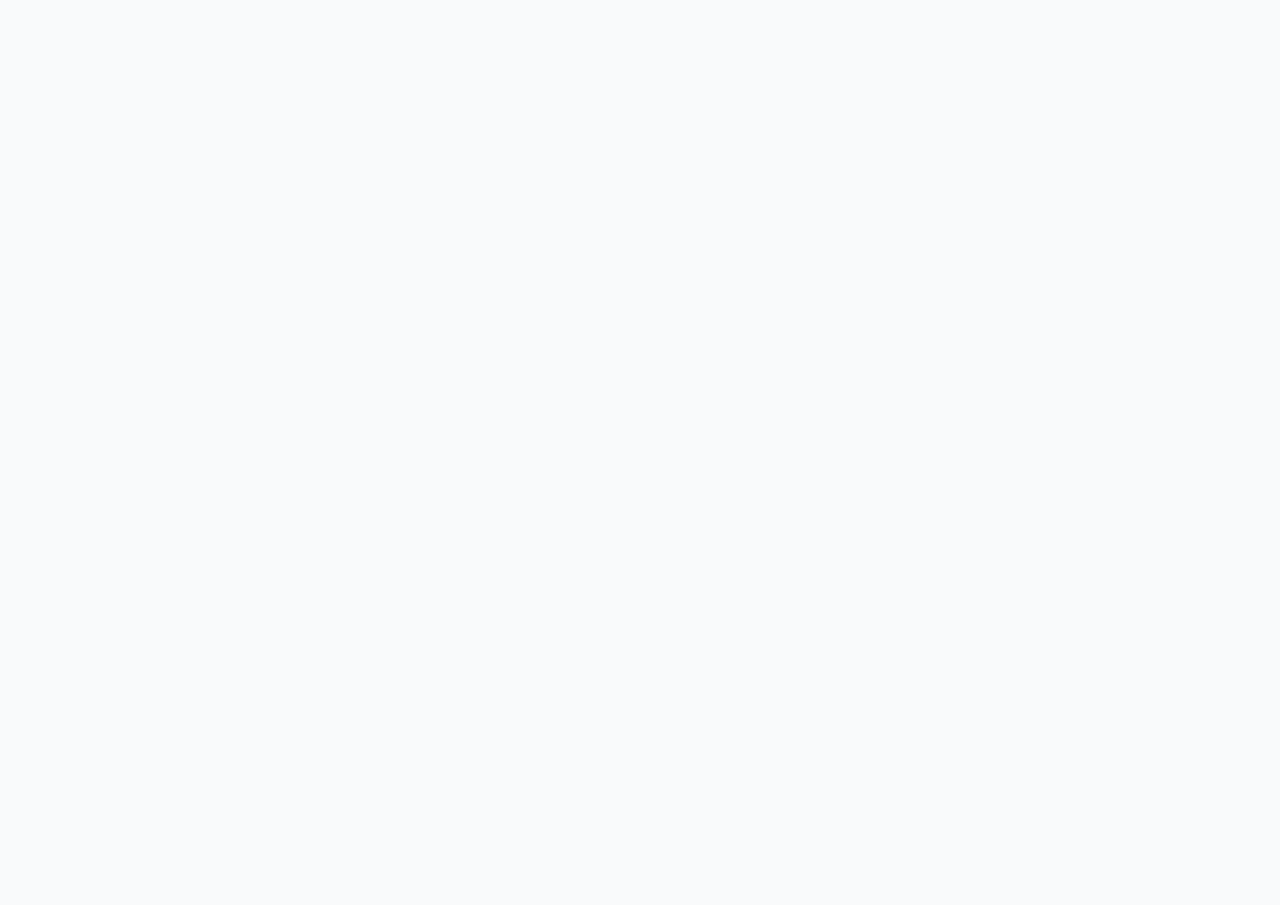
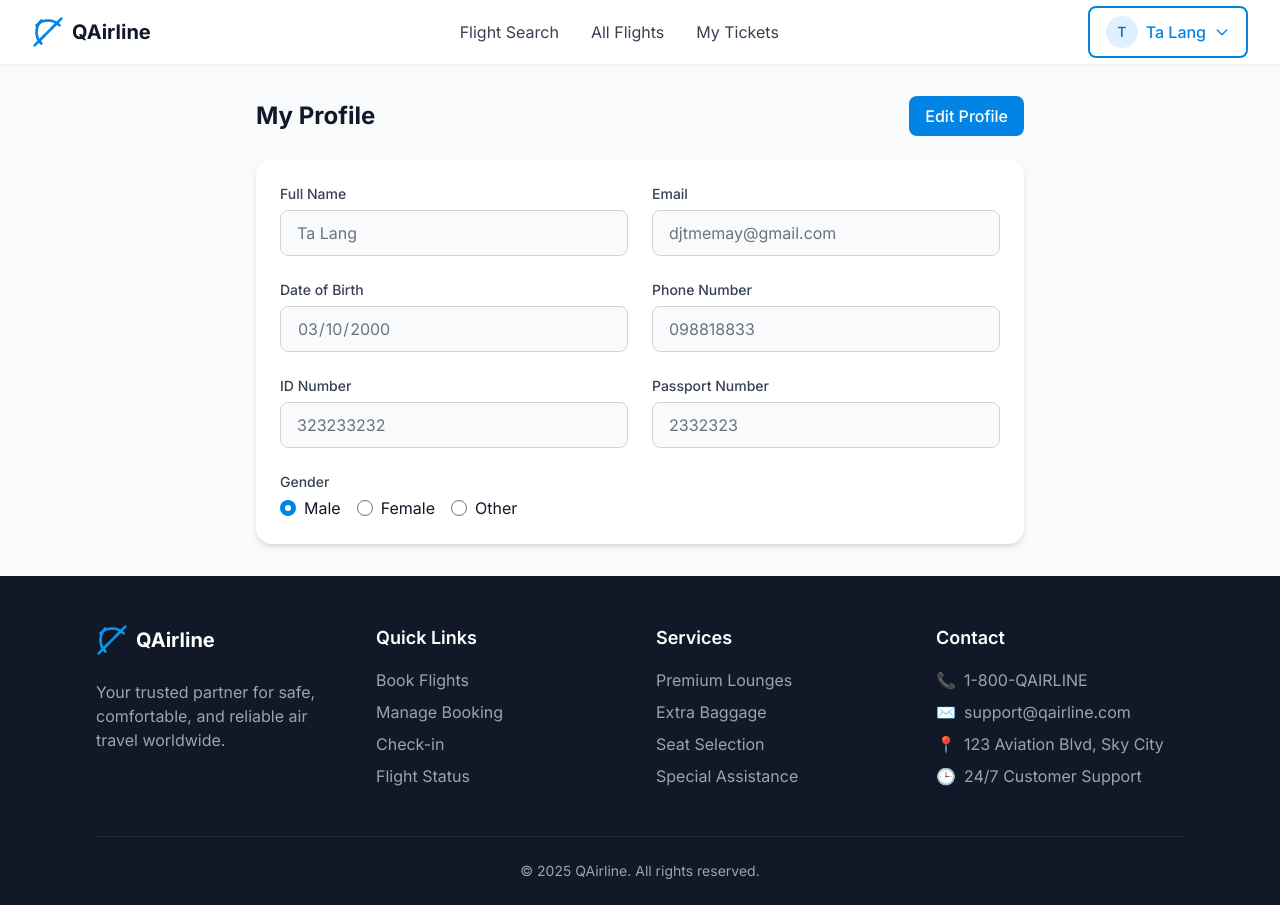
Before and after one commit to dDxCg/QAirline, a React (Vite) app in the folder frontend/: page /profile in a window 1280 px wide. Before the commit this address had no page. Before the commit the page ends 800 px from the top, so only its background shows below. Built offline with nearby package versions, Linux system fonts and the light colour scheme.

Commit message:
added user menu and user profile

```diff
--- a/frontend/src/App.tsx
+++ b/frontend/src/App.tsx
@@ -4,6 +4,7 @@ import Login from './pages/auth/Login';
 import SignUp from './pages/auth/SignUp';
 import ForgotPassword from './pages/auth/ForgotPassword';
 import VerifyEmail from './pages/auth/VerifyEmail';
+import Profile from './pages/Profile';
 
 // Placeholder components until they are implemented
 const FlightSearch = () => <div>Flight Search Page</div>;
@@ -18,6 +19,7 @@ function App() {
         <Route path="/flight-search" element={<FlightSearch />} />
         <Route path="/flights" element={<Flights />} />
         <Route path="/my-tickets" element={<MyTickets />} />
+        <Route path="/profile" element={<Profile />} />
 
         {/* Authentication Routes */}
         <Route path="/auth/login" element={<Login />} />
--- a/frontend/src/components/layout/Header.tsx
+++ b/frontend/src/components/layout/Header.tsx
@@ -2,15 +2,27 @@ import React, { useState } from 'react';
 import { Link } from 'react-router-dom';
 import Container from './Container';
 import Button from '../common/Button';
+import UserMenu from '../user/UserMenu';
 
 const Header: React.FC = () => {
   const [isMobileMenuOpen, setIsMobileMenuOpen] = useState(false);
+  // TODO: Replace with actual auth state management
+  const [isLoggedIn, setIsLoggedIn] = useState(true);
+  const [user] = useState({
+    name: 'Ta Lang',
+    email: 'djtmemay@gmail.com',
+  });
 
   const navigationLinks = [
     { to: '/flight-search', label: 'Flight Search' },
     { to: '/flights', label: 'All Flights' },
     { to: '/my-tickets', label: 'My Tickets' },
   ];
+
+  const handleSignOut = () => {
+    // TODO: Implement actual sign out logic
+    setIsLoggedIn(false);
+  };
 
   return (
     <header className="bg-white shadow-sm sticky top-0 z-50">
@@ -53,13 +65,15 @@ const Header: React.FC = () => {
             ))}
           </nav>
 
-          {/* Desktop Login Button */}
+          {/* Desktop Login Button or User Menu */}
           <div className="hidden md:flex items-center flex-shrink-0">
+            {isLoggedIn ? (
+              <UserMenu user={user} onSignOut={handleSignOut} />
+            ) : (
               <Link to="/auth/login">
-              <Button size="sm">
-                Start booking
-              </Button>
+                <Button size="sm">Start booking</Button>
               </Link>
+            )}
           </div>
 
           {/* Mobile Menu Button */}
@@ -101,6 +115,26 @@ const Header: React.FC = () => {
               </Link>
             ))}
             <div className="pt-4 px-3 border-t border-gray-200">
+              {isLoggedIn ? (
+                <div className="space-y-1">
+                  <Link
+                    to="/profile"
+                    className="block px-3 py-2 text-base font-medium text-gray-700 hover:text-primary-600 hover:bg-gray-50 rounded-md"
+                    onClick={() => setIsMobileMenuOpen(false)}
+                  >
+                    My Profile
+                  </Link>
+                  <button
+                    onClick={() => {
+                      handleSignOut();
+                      setIsMobileMenuOpen(false);
+                    }}
+                    className="block w-full text-left px-3 py-2 text-base font-medium text-red-600 hover:text-red-700 hover:bg-gray-50 rounded-md"
+                  >
+                    Sign Out
+                  </button>
+                </div>
+              ) : (
                 <Link
                   to="/auth/login"
                   className="block"
@@ -110,6 +144,7 @@ const Header: React.FC = () => {
                     Start booking
                   </Button>
                 </Link>
+              )}
             </div>
           </div>
         </div>
--- /dev/null
+++ b/frontend/src/components/user/UserMenu.tsx
@@ -0,0 +1,100 @@
+import React, { useState, useRef, useEffect } from 'react';
+import { Link, useNavigate } from 'react-router-dom';
+import Button from '../common/Button';
+
+interface UserMenuProps {
+  user: {
+    name: string;
+    email: string;
+  };
+  onSignOut: () => void;
+}
+
+const UserMenu: React.FC<UserMenuProps> = ({ user, onSignOut }) => {
+  const [isOpen, setIsOpen] = useState(false);
+  const menuRef = useRef<HTMLDivElement>(null);
+  const navigate = useNavigate();
+
+  useEffect(() => {
+    const handleClickOutside = (event: MouseEvent) => {
+      if (menuRef.current && !menuRef.current.contains(event.target as Node)) {
+        setIsOpen(false);
+      }
+    };
+
+    document.addEventListener('mousedown', handleClickOutside);
+    return () => document.removeEventListener('mousedown', handleClickOutside);
+  }, []);
+
+  const handleSignOut = () => {
+    onSignOut();
+    setIsOpen(false);
+  };
+
+  return (
+    <div className="relative" ref={menuRef}>
+      <Button
+        variant="outline"
+        onClick={() => setIsOpen(!isOpen)}
+        className="flex items-center space-x-2"
+      >
+        <div className="w-8 h-8 rounded-full bg-primary-100 flex items-center justify-center">
+          <span className="text-primary-700 font-medium text-sm">
+            {user.name.charAt(0).toUpperCase()}
+          </span>
+        </div>
+        <span className="hidden md:inline">{user.name}</span>
+        <svg
+          className={`w-4 h-4 transition-transform duration-200 ${
+            isOpen ? 'transform rotate-180' : ''
+          }`}
+          fill="none"
+          viewBox="0 0 24 24"
+          stroke="currentColor"
+        >
+          <path
+            strokeLinecap="round"
+            strokeLinejoin="round"
+            strokeWidth={2}
+            d="M19 9l-7 7-7-7"
+          />
+        </svg>
+      </Button>
+
+      {/* Dropdown Menu */}
+      {isOpen && (
+        <div className="absolute right-0 mt-2 w-48 bg-white rounded-lg shadow-lg py-1 z-50">
+          <div className="px-4 py-2 border-b border-gray-100">
+            <p className="text-sm font-medium text-gray-900">{user.name}</p>
+            <p className="text-xs text-gray-500">{user.email}</p>
+          </div>
+
+          <Link
+            to="/profile"
+            className="block px-4 py-2 text-sm text-gray-700 hover:bg-gray-50"
+            onClick={() => setIsOpen(false)}
+          >
+            My Profile
+          </Link>
+
+          <Link
+            to="/my-tickets"
+            className="block px-4 py-2 text-sm text-gray-700 hover:bg-gray-50"
+            onClick={() => setIsOpen(false)}
+          >
+            My Tickets
+          </Link>
+
+          <button
+            onClick={handleSignOut}
+            className="block w-full text-left px-4 py-2 text-sm text-red-600 hover:bg-gray-50"
+          >
+            Sign Out
+          </button>
+        </div>
+      )}
+    </div>
+  );
+};
+
+export default UserMenu;
--- /dev/null
+++ b/frontend/src/pages/Profile.tsx
@@ -0,0 +1,156 @@
+import React, { useState } from 'react';
+import Layout from '../components/layout/Layout';
+import Container from '../components/layout/Container';
+import Card from '../components/common/Card';
+import Input from '../components/common/Input';
+import Button from '../components/common/Button';
+
+interface UserProfile {
+  name: string;
+  email: string;
+  dateOfBirth: string;
+  phone: string;
+  idNumber: string;
+  passportNumber: string;
+  gender: 'male' | 'female' | 'other';
+}
+
+const Profile: React.FC = () => {
+  const [isEditing, setIsEditing] = useState(false);
+  const [profile, setProfile] = useState<UserProfile>({
+    name: 'Ta Lang',
+    email: 'djtmemay@gmail.com',
+    dateOfBirth: '2000-03-10',
+    phone: '098818833',
+    idNumber: '323233232',
+    passportNumber: '2332323',
+    gender: 'male',
+  });
+
+  const handleSubmit = (e: React.FormEvent) => {
+    e.preventDefault();
+    // TODO: Handle profile update
+    setIsEditing(false);
+  };
+
+  return (
+    <Layout>
+      <Container className="py-8">
+        <div className="max-w-3xl mx-auto">
+          <div className="flex items-center justify-between mb-6">
+            <h1 className="text-2xl font-bold text-gray-900">My Profile</h1>
+            <Button
+              variant={isEditing ? 'outline' : 'primary'}
+              onClick={() => setIsEditing(!isEditing)}
+            >
+              {isEditing ? 'Cancel' : 'Edit Profile'}
+            </Button>
+          </div>
+
+          <Card>
+            <form onSubmit={handleSubmit} className="space-y-6">
+              <div className="grid grid-cols-1 md:grid-cols-2 gap-6">
+                <Input
+                  label="Full Name"
+                  value={profile.name}
+                  onChange={(e) =>
+                    setProfile({ ...profile, name: e.target.value })
+                  }
+                  disabled={!isEditing}
+                />
+
+                <Input
+                  label="Email"
+                  type="email"
+                  value={profile.email}
+                  onChange={(e) =>
+                    setProfile({ ...profile, email: e.target.value })
+                  }
+                  disabled={!isEditing}
+                />
+
+                <Input
+                  label="Date of Birth"
+                  type="date"
+                  value={profile.dateOfBirth}
+                  onChange={(e) =>
+                    setProfile({ ...profile, dateOfBirth: e.target.value })
+                  }
+                  disabled={!isEditing}
+                />
+
+                <Input
+                  label="Phone Number"
+                  type="tel"
+                  value={profile.phone}
+                  onChange={(e) =>
+                    setProfile({ ...profile, phone: e.target.value })
+                  }
+                  disabled={!isEditing}
+                />
+
+                <Input
+                  label="ID Number"
+                  value={profile.idNumber}
+                  onChange={(e) =>
+                    setProfile({ ...profile, idNumber: e.target.value })
+                  }
+                  disabled={!isEditing}
+                />
+
+                <Input
+                  label="Passport Number"
+                  value={profile.passportNumber}
+                  onChange={(e) =>
+                    setProfile({ ...profile, passportNumber: e.target.value })
+                  }
+                  disabled={!isEditing}
+                />
+
+                <div className="col-span-2">
+                  <label className="block text-sm font-medium text-gray-700 mb-1">
+                    Gender
+                  </label>
+                  <div className="flex space-x-4">
+                    {['male', 'female', 'other'].map((option) => (
+                      <label
+                        key={option}
+                        className="flex items-center space-x-2 cursor-pointer"
+                      >
+                        <input
+                          type="radio"
+                          name="gender"
+                          value={option}
+                          checked={profile.gender === option}
+                          onChange={(e) =>
+                            setProfile({
+                              ...profile,
+                              gender: e.target.value as UserProfile['gender'],
+                            })
+                          }
+                          disabled={!isEditing}
+                          className="text-primary-600 focus:ring-primary-500 h-4 w-4"
+                        />
+                        <span className="text-gray-900 capitalize">{option}</span>
+                      </label>
+                    ))}
+                  </div>
+                </div>
+              </div>
+
+              {isEditing && (
+                <div className="flex justify-end space-x-4">
+                  <Button type="submit" variant="primary">
+                    Save Changes
+                  </Button>
+                </div>
+              )}
+            </form>
+          </Card>
+        </div>
+      </Container>
+    </Layout>
+  );
+};
+
+export default Profile;
```
Lines whose indentation alone changed are shown as unchanged.
